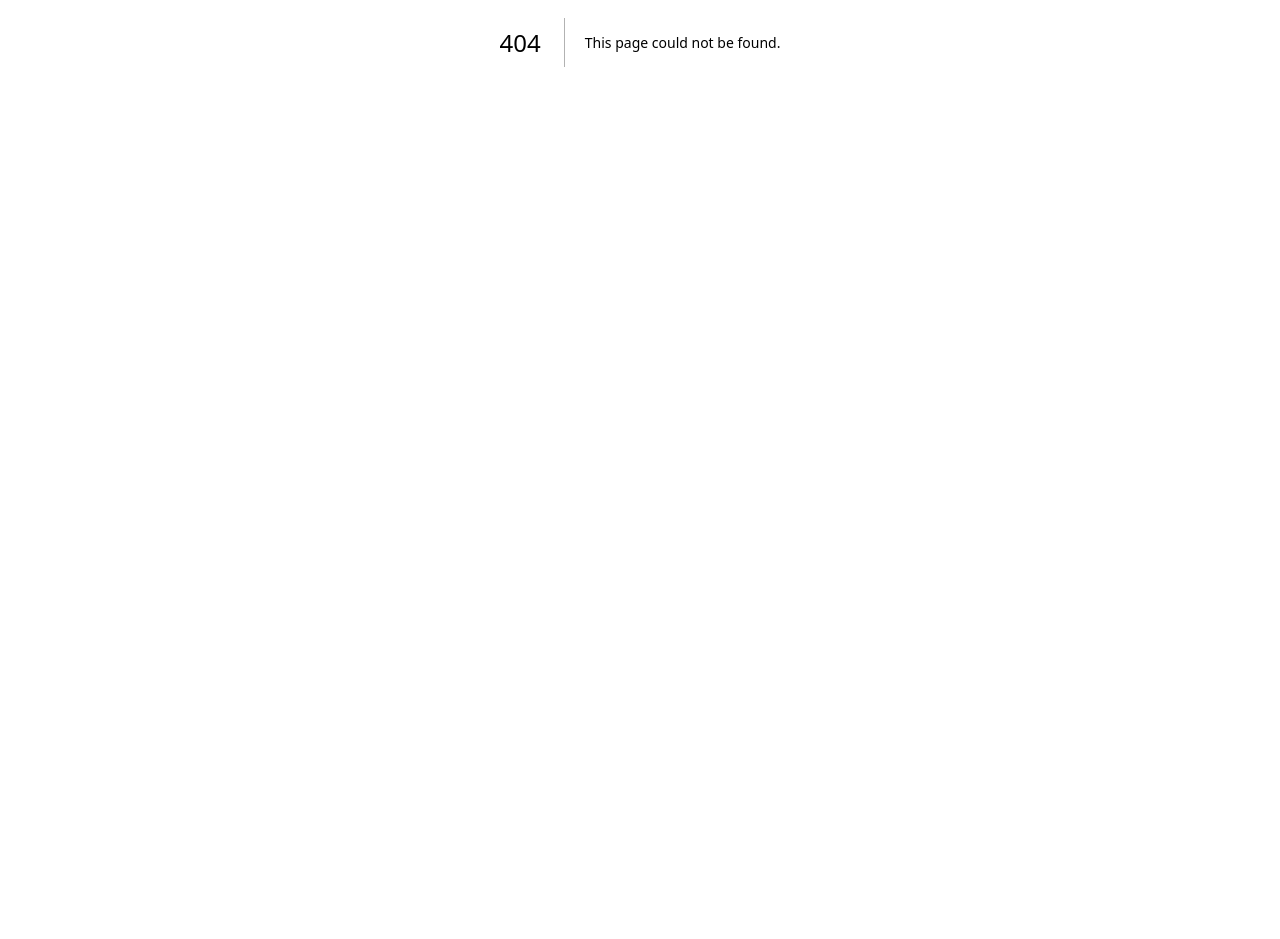
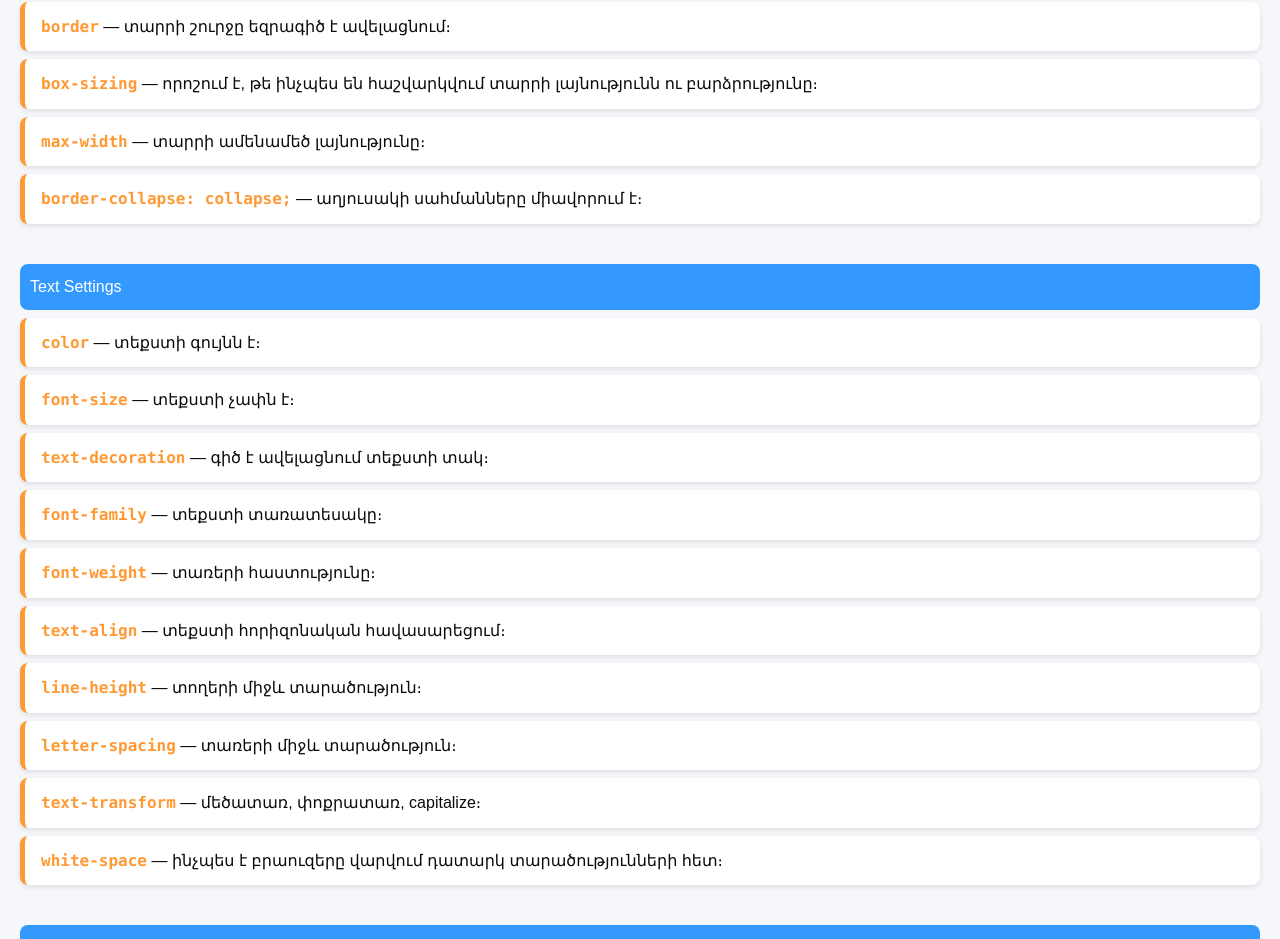
Before and after one commit to VaghinakPapoyan/CodeBridge, a Next.js app: page /lessons/CSS/cheatsheet in a window 1280 px wide. Before the commit this address had no page. Shown: the part 358-1297 px from the top of the page. Before the commit the page ends 800 px from the top, so only its background shows below. Built offline with nearby package versions, Linux system fonts and the light colour scheme.

Commit message:
add css cheatchsset

```diff
--- /dev/null
+++ b/app/lessons/CSS/cheatsheet/page.tsx
@@ -0,0 +1,174 @@
+"use client";
+
+import React from "react";
+
+export default function Page() {
+  return (
+    <div
+      style={{
+        fontFamily: "Arial, sans-serif",
+        background: "#f5f7fa",
+        margin: 0,
+        padding: 20,
+        lineHeight: 1.6,
+      }}
+    >
+      <h1 style={{ textAlign: "center", marginBottom: 30, color: "#3399ff" }}>
+        CSS Cheatsheet (Հայերեն)
+      </h1>
+
+      <Section title="Box Model">
+        <Property name="width">տարրի լայնությունն է։</Property>
+        <Property name="height">տարրի բարձրությունն է։</Property>
+        <Property name="margin">
+          տարրի շուրջը եղած դատարկ տարածությունն է։
+        </Property>
+        <Property name="padding">
+          տարրի ներսի դատարկ տարածությունն է, տեքստի ու եզրի միջև։
+        </Property>
+        <Property name="border">տարրի շուրջը եզրագիծ է ավելացնում։</Property>
+        <Property name="box-sizing">
+          որոշում է, թե ինչպես են հաշվարկվում տարրի լայնությունն ու
+          բարձրությունը։
+        </Property>
+        <Property name="max-width">տարրի ամենամեծ լայնությունը։</Property>
+        <Property name="border-collapse: collapse;">
+          աղյուսակի սահմանները միավորում է։
+        </Property>
+      </Section>
+
+      <Section title="Text Settings">
+        <Property name="color">տեքստի գույնն է։</Property>
+        <Property name="font-size">տեքստի չափն է։</Property>
+        <Property name="text-decoration">գիծ է ավելացնում տեքստի տակ։</Property>
+        <Property name="font-family">տեքստի տառատեսակը։</Property>
+        <Property name="font-weight">տառերի հաստությունը։</Property>
+        <Property name="text-align">տեքստի հորիզոնական հավասարեցում։</Property>
+        <Property name="line-height">տողերի միջև տարածություն։</Property>
+        <Property name="letter-spacing">տառերի միջև տարածություն։</Property>
+        <Property name="text-transform">
+          մեծատառ, փոքրատառ, capitalize։
+        </Property>
+        <Property name="white-space">
+          ինչպես է բրաուզերը վարվում դատարկ տարածությունների հետ։
+        </Property>
+      </Section>
+
+      <Section title="Box Settings">
+        <Property name="background-color">փոխում է հետնաշերտի գույնը։</Property>
+        <Property name="border-radius">կլորացնում է անկյունները։</Property>
+        <Property name="box-shadow">ստվեր է ավելացնում։</Property>
+        <Property name="background">
+          փոխում է հետնաշերտի հատկությունները։
+        </Property>
+        <Property name="opacity">թափանցիկության աստիճան։</Property>
+        <Property name="overflow">
+          ինչպես ցուցադրվի դուրս եկող բովանդակությունը։
+        </Property>
+      </Section>
+
+      <Section title="Displays">
+        <Property name="display">
+          block, inline, inline-block, flex, none։
+        </Property>
+        <Property name="justify-content">
+          Flexbox հորիզոնական հավասարեցում։
+        </Property>
+        <Property name="align-items">Flexbox ուղղահայաց հավասարեցում։</Property>
+        <Property name="flex-direction">row կամ column։</Property>
+        <Property name="flex-wrap">
+          թույլ է տալիս տարրերը տեղափոխել նոր տող։
+        </Property>
+      </Section>
+
+      <Section title="Positions">
+        <Property name="right">աջ հեռավորություն։</Property>
+        <Property name="bottom">ստորին հեռավորություն։</Property>
+        <Property name="left">ձախ հեռավորություն։</Property>
+        <Property name="position">
+          static, absolute, relative, fixed, sticky։
+        </Property>
+        <Property name="z-index">շերտի հերթականություն։</Property>
+        <Property name="top">վերևի հեռավորություն։</Property>
+      </Section>
+
+      <Section title="Transform">
+        <Property name="transform">scale, rotate, translate։</Property>
+        <Property name="scale()">փոխում է տարրի չափսը։</Property>
+        <Property name="rotate()">պտտում է տարրը։</Property>
+        <Property name="translate()">տեղափոխում է տարրը։</Property>
+        <Property name="transform-origin">ձևափոխման կետ։</Property>
+      </Section>
+
+      <Section title="Animation">
+        <Property name="animation">բարդ անիմացիաներ։</Property>
+      </Section>
+
+      <Section title="Pseudo classes & Elements">
+        <Property name=":hover">
+          փոփոխում է տարրի տեսքը մկնիկի վրա գալուց։
+        </Property>
+        <Property name="@media">տարբեր կանոններ ըստ էկրանի չափի։</Property>
+        <Property name="transition">սահուն անցումներ։</Property>
+        <Property name=":active, :focus">հատուկ վիճակների համար։</Property>
+        <Property name="cursor">փոխում է մկնիկի տեսքը։</Property>
+        <Property name="::before">բովանդակություն տարրի առաջ։</Property>
+        <Property name="::after">բովանդակություն տարրի հետո։</Property>
+      </Section>
+
+      <Section title="Others">
+        <Property name="list-style">փոխում է ցուցակի նշանները։</Property>
+        <Property name="scroll-behavior">smooth ոլորում։</Property>
+        <Property name="pointer-events">տարրի արձագանք մկնիկին։</Property>
+      </Section>
+    </div>
+  );
+}
+
+function Section({
+  title,
+  children,
+}: {
+  title: string;
+  children: React.ReactNode;
+}) {
+  return (
+    <section style={{ marginBottom: 40 }}>
+      <h2
+        style={{
+          background: "#3399ff",
+          color: "white",
+          padding: 10,
+          borderRadius: 8,
+        }}
+      >
+        {title}
+      </h2>
+      {children}
+    </section>
+  );
+}
+
+function Property({
+  name,
+  children,
+}: {
+  name: string;
+  children: React.ReactNode;
+}) {
+  return (
+    <div
+      style={{
+        background: "white",
+        borderRadius: 8,
+        padding: "12px 16px",
+        margin: "8px 0",
+        boxShadow: "0 2px 5px rgba(0,0,0,0.1)",
+        borderLeft: "5px solid #ff9933",
+      }}
+    >
+      <code style={{ fontWeight: "bold", color: "#ff9933" }}>{name}</code> —{" "}
+      {children}
+    </div>
+  );
+}
```
